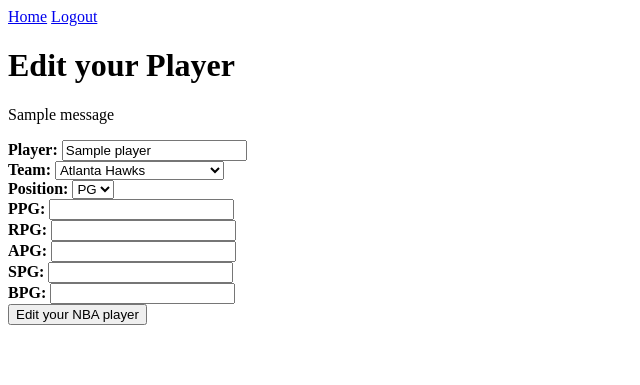
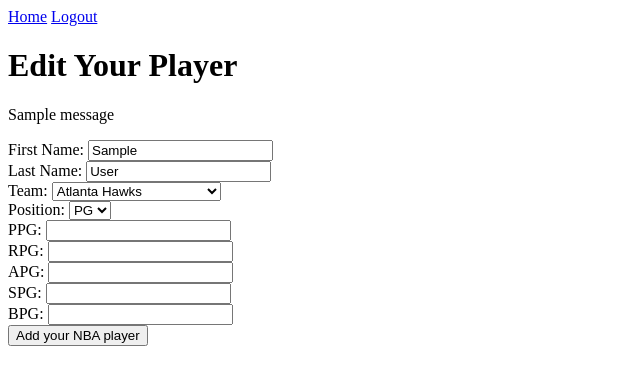
Before and after one commit to JohnathonBowers/nba-tracker, a Flask app: template flask_app/templates/player_edit.html in a window 1280 px wide. Shown: the top 385 px of the page, without its empty margins (0-640 px from the left). Run offline with Flask 3, Linux system fonts and the light colour scheme; the template is opened without the code that fills it: most values are stand-ins (such as "Sample title", 1, 10 or a date in 2020); one stand-in notice (Sample message) is shown.

Commit message:
added player edit functionality

```diff
--- a/flask_app/controllers/users.py
+++ b/flask_app/controllers/users.py
@@ -11,8 +11,8 @@ def home():
 
 @app.route('/login')
 def login_reg():
-    # if session.get('user_id'):
-    #     return redirect ('/dashboard')
+    if session.get('user_id'):
+        return redirect ('/dashboard')
     return render_template ('login_reg.html')
 
 @app.route('/login-register', methods=['POST'])
--- a/flask_app/templates/dashboard.html
+++ b/flask_app/templates/dashboard.html
@@ -27,7 +27,7 @@
                 <td>{{player.team}}</td>
                 <td></td>
                 {% if player.user_id == session.user_id %}
-                    <td><a href="/players/{{player.id}}">View</a> <a href="/players/edit/{{player.id}}">Edit</a> <a href="/players/delete/{{player.id}}">Delete</a></td>
+                    <td><a href="/players/{{player.id}}">View</a> <a href="/players/{{player.id}}/edit">Edit</a> <a href="/players/{{player.id}}/delete">Delete</a></td>
                 {% endif %}
                 {% if player.user_id != session.user_id %}
                     <td><a href="/players/{{player.id}}">View</a></td>
--- a/flask_app/templates/player_edit.html
+++ b/flask_app/templates/player_edit.html
@@ -7,73 +7,77 @@
     <meta name="viewport" content="width=device-width, initial-scale=1.0">
     <link rel="stylesheet" href="">
 
-    <title>New Player!</title>
+    <title>Edit Player</title>
 </head>
 <body>
     <div>
-        <div class="">
-            <div class="">
+        <div>
+            <div>
                 <a href="/dash">Home</a>
                 <a href="/logout">Logout</a>
             </div>
-            <h1 class="">Edit your Player</h1>
+            <h1>Edit Your Player</h1>
         </div>
 
         <div>
-            {% with messages = get_flashed_messages() %}
-            {% if messages %}
-            {% for message in messages %}
-            <p class="">{{message}}</p>
-            {% endfor %}
-            {% endif %}
+            {% with messages = get_flashed_messages(category_filter=['player']) %}
+                {% if messages %}
+                    {% for message in messages %}
+                        <p>{{message}}</p>
+                    {% endfor %}
+                {% endif %}
             {% endwith %}
         </div>
 
-        <form action="/view_player/edit/{{player.id}}" method="post"
-            class="">
-            <div class="">
-                <div class="">
-                    <label for="playername" class=""><strong>Player:  </strong></label>
-                    <input type="text" name="playername" class="" id="playername" value="{{player.playername}}">
+        <form action="/players/edit-submit" method="post" class=>
+            <div>
+                <div>
+                    <input type="hidden" name="player_id" value="{{ player.id }}">
+                    <label for="first_name">First Name:</label>
+                    <input type="text" name="first_name" value="{{ player.first_name }}">
                 </div>
-                <div class="">
-                    <label for="playerteam" class=""><strong>Team:  </strong></label>
-                    <select name="playerteam" value="{{player.playerteam}}">
-                        <option>Atlanta Hawks</option>
-                        <option>Boston Celtics</option>
-                        <option>Brooklyn Nets</option>
-                        <option>Charlotte Hornets</option>
-                        <option>Chicago Bulls</option>
-                        <option>Cleveland Cavaliers</option>
-                        <option>Dallas Mavericks</option>
-                        <option>Denver Nuggets</option>
-                        <option>Detroit Pistons</option>
-                        <option>Golden State Warriors</option>
-                        <option>Houston Rockets</option>
-                        <option>Indiana Pacers</option>
-                        <option>Los Angeles Clippers</option>
-                        <option>Los Angeles Lakers</option>
-                        <option>Memphis Grizzlies</option>
-                        <option>Miami Heat</option>
-                        <option>Milwaukee Bucks</option>
-                        <option>Minnesota Timberwolves</option>
-                        <option>New Orleans Pelicans</option>
-                        <option>New York Knicks</option>
-                        <option>Oklahoma City Thunder</option>
-                        <option>Orlando Magic</option>
-                        <option>Philadelphia 76ers</option>
-                        <option>Phoenix Suns</option>
-                        <option>Portland Trail Blazers</option>
-                        <option>Sacramento Kings</option>
-                        <option>San Antonio Spurs</option>
-                        <option>Toronto Raptors</option>
-                        <option>Utah Jazz</option>
-                        <option>Washington Wizards</option>
+                <div>
+                    <label for="last_name">Last Name:</label>
+                    <input type="text" name="last_name" value="{{ player.last_name }}">
+                </div>
+                <div>
+                    <label for="team">Team:</label>
+                    <select name="team">
+                        <option {% if player.team == 'Atlanta Hawks' %}selected{% endif %}>Atlanta Hawks</option>
+                        <option {% if player.team == 'Boston Celtics' %}selected{% endif %}>Boston Celtics</option>
+                        <option {% if player.team == 'Brooklyn Nets' %}selected{% endif %}>Brooklyn Nets</option>
+                        <option {% if player.team == 'Charlotte Hornets' %}selected{% endif %}>Charlotte Hornets</option>
+                        <option {% if player.team == 'Chicago Bulls' %}selected{% endif %}>Chicago Bulls</option>
+                        <option {% if player.team == 'Cleveland Cavaliers' %}selected{% endif %}>Cleveland Cavaliers</option>
+                        <option {% if player.team == 'Dallas Mavericks' %}selected{% endif %}>Dallas Mavericks</option>
+                        <option {% if player.team == 'Denver Nuggets' %}selected{% endif %}>Denver Nuggets</option>
+                        <option {% if player.team == 'Detroit Pistons' %}selected{% endif %}>Detroit Pistons</option>
+                        <option {% if player.team == 'Golden State Warriors' %}selected{% endif %}>Golden State Warriors</option>
+                        <option {% if player.team == 'Houston Rockets' %}selected{% endif %}>Houston Rockets</option>
+                        <option {% if player.team == 'Indiana Pacers' %}selected{% endif %}>Indiana Pacers</option>
+                        <option {% if player.team == 'Los Angeles Clippers' %}selected{% endif %}>Los Angeles Clippers</option>
+                        <option {% if player.team == 'Los Angeles Lakers' %}selected{% endif %}>Los Angeles Lakers</option>
+                        <option {% if player.team == 'Memphis Grizzlies' %}selected{% endif %}>Memphis Grizzlies</option>
+                        <option {% if player.team == 'Miami Heat' %}selected{% endif %}>Miami Heat</option>
+                        <option {% if player.team == 'Milwaukee Bucks' %}selected{% endif %}>Milwaukee Bucks</option>
+                        <option {% if player.team == 'Minnesota Timberwolves' %}selected{% endif %}>Minnesota Timberwolves</option>
+                        <option {% if player.team == 'New Orleans Pelicans' %}selected{% endif %}>New Orleans Pelicans</option>
+                        <option {% if player.team == 'New York Knicks' %}selected{% endif %}>New York Knicks</option>
+                        <option {% if player.team == 'Oklahoma City Thunder' %}selected{% endif %}>Oklahoma City Thunder</option>
+                        <option {% if player.team == 'Orlando Magic' %}selected{% endif %}>Orlando Magic</option>
+                        <option {% if player.team == 'Philadelphia 76ers' %}selected{% endif %}>Philadelphia 76ers</option>
+                        <option {% if player.team == 'Phoenix Suns' %}selected{% endif %}>Phoenix Suns</option>
+                        <option {% if player.team == 'Portland Trail Blazers' %}selected{% endif %}>Portland Trail Blazers</option>
+                        <option {% if player.team == 'Sacramento Kings' %}selected{% endif %}>Sacramento Kings</option>
+                        <option {% if player.team == 'San Antonio Spurs' %}selected{% endif %}>San Antonio Spurs</option>
+                        <option {% if player.team == 'Toronto Raptors' %}selected{% endif %}>Toronto Raptors</option>
+                        <option {% if player.team == 'Utah Jazz' %}selected{% endif %}>Utah Jazz</option>
+                        <option {% if player.team == 'Washington Wizards' %}selected{% endif %}>Washington Wizards</option>
                     </select>
                 </div>
-                <div class="">
-                    <label for="playerposition" class=""><strong>Position:  </strong></label>
-                    <select name="playerposition" value="{{player.playerposition}}">
+                <div>
+                    <label for="position">Position:</label>
+                    <select name="position">
                         <option>PG</option>
                         <option>SG</option>
                         <option>SF</option>
@@ -81,29 +85,28 @@
                         <option>C</option>
                     </select>
                 </div>
-                <div class="">
-                    <label for="playerppg" class=""><strong>PPG:  </strong></label>
-                    <input type="number" name="playerppg" class="" id="playerppg" value="{{player.playerppg}}">
+                <div>
+                    <label for="points_pg" >PPG:</label>
+                    <input type="number" name="points_pg" step="any" min="0" max="100">
                 </div>
-                <div class="">
-                    <label for="playerrpg" class=""><strong>RPG:  </strong></label>
-                    <input type="number" name="playerrpg" class="" id="playerrpg" value="{{player.playerrpg}}">
+                <div>
+                    <label for="rebounds_pg">RPG:</label>
+                    <input type="number" name="rebounds_pg" step="any" min="0" max="100">
                 </div>
-                <div class="">
-                    <label for="playerapg" class=""><strong>APG:  </strong></label>
-                    <input type="number" name="playerapg" class="" id="playerapg" value="{{player.playerapg}}">
+                <div>
+                    <label for="assists_pg">APG:</label>
+                    <input type="number" name="assists_pg" step="any" min="0" max="100">
                 </div>
-                <div class="">
-                    <label for="playerspg" class=""><strong>SPG:  </strong></label>
-                    <input type="number" name="playerspg" class="" id="playerspg" value="{{player.playerspg}}">
+                <div>
+                    <label for="steals_pg">SPG:</label>
+                    <input type="number" name="steals_pg" step="any" min="0" max="100">
                 </div>
-                <div class="">
-                    <label for="playerbpg" class=""><strong>BPG:  </strong></label>
-                    <input type="number" name="playerbpg" class="" id="playerbpg" value="{{player.playerbpg}}">
+                <div>
+                    <label for="blocks_pg" >BPG: </label>
+                    <input type="number" name="blocks_pg" step="any" min="0" max="100">
                 </div>
-                <input type="hidden" name="user_id" value="{{session['user_id']}}">
-                <div class="">
-                    <input type="submit" class="" value="Edit your NBA player">
+                <div>
+                    <input type="submit" value="Add your NBA player">
                 </div>
             </div>
         </form>
```
Also changed, not shown: flask_app/controllers/players.py (+22 -63 lines), flask_app/models/player.py (+16 -1 lines).
